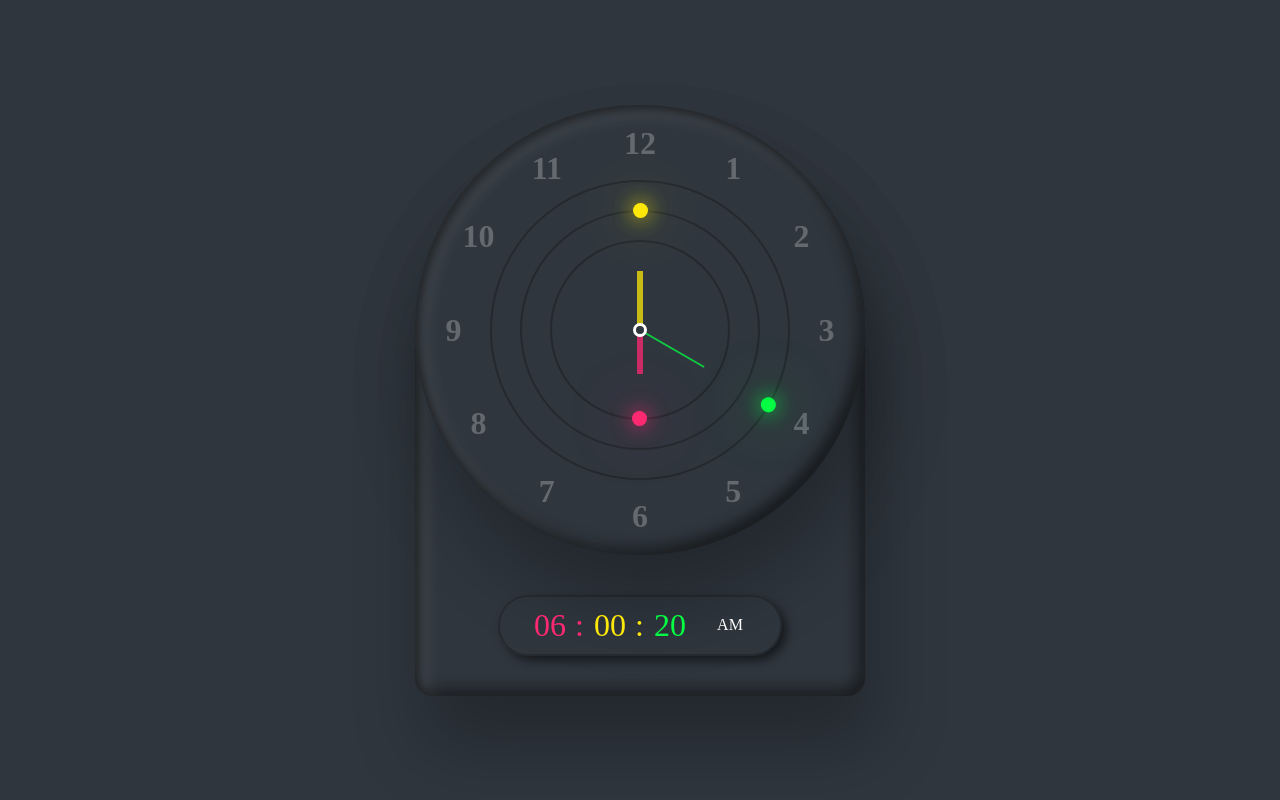
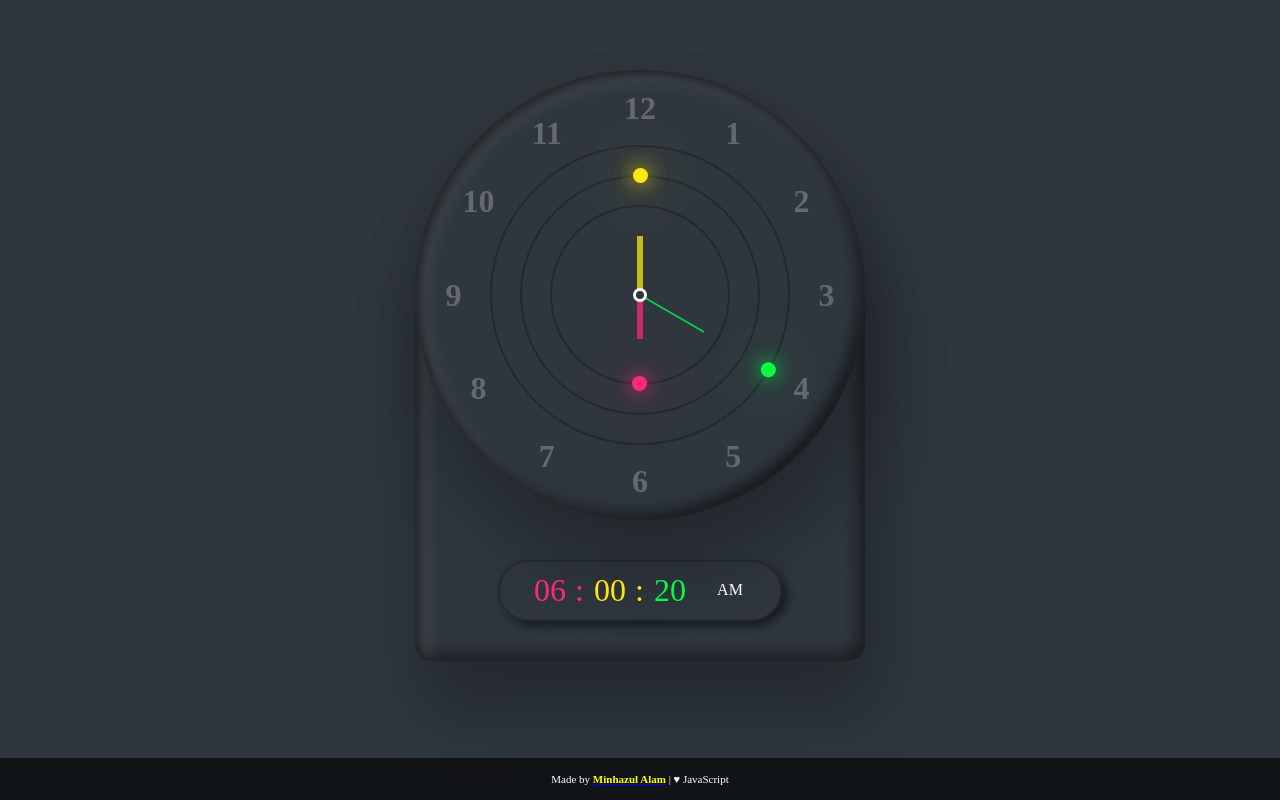
Before and after one commit to minhazul69/js-analog-clock, a plain HTML site: page index.html in a window 1280 px wide. Drawn offline with Linux system fonts and the light colour scheme.

Commit message:
footer added

```diff
--- a/index.html
+++ b/index.html
@@ -8,12 +8,17 @@
     <title>JS - Analog Clock</title>
   </head>
   <body>
+    <div style="padding-bottom: 70px">
       <div class="container">
         <!-- START ANALOG CLOCK -->
         <div class="clock">
           <div class="circle" id="sc" style="--clr: #04fc43"><i></i></div>
-        <div class="circle circle2" id="mn" style="--clr: #fee809"><i></i></div>
-        <div class="circle circle3" id="hr" style="--clr: #ff2972"><i></i></div>
+          <div class="circle circle2" id="mn" style="--clr: #fee809">
+            <i></i>
+          </div>
+          <div class="circle circle3" id="hr" style="--clr: #ff2972">
+            <i></i>
+          </div>
           <span style="--i: 1"><b>1</b></span>
           <span style="--i: 2"><b>2</b></span>
           <span style="--i: 3"><b>3</b></span>
@@ -38,6 +43,17 @@
         </div>
         <!-- END DIGITAL CLOCK -->
       </div>
+    </div>
+    <!-- FOOTER SECTION -->
+    <div class="footer">
+      <h6 style="font-size: 11px; font-weight: 400">
+        Made by
+        <a href="https://www.facebook.com/minhazul69/" target="_blank"
+          ><strong style="color: yellow">Minhazul Alam</strong></a
+        >
+        | <strong>&hearts;</strong> JavaScript
+      </h6>
+    </div>
     <script src="script.js  "></script>
   </body>
 </html>
--- a/script.js
+++ b/script.js
@@ -32,4 +32,5 @@ setInterval(() => {
   hour.innerHTML = h;
   minutes.innerHTML = m;
   seconds.innerHTML = s;
+  ampm.innerHTML = am;
 });
--- a/style.css
+++ b/style.css
@@ -156,3 +156,16 @@ body {
     opacity: 0;
   }
 }
+.footer {
+  text-align: center;
+  padding: 15px 0;
+  position: absolute;
+  width: 100%;
+  bottom: 0;
+  background-color: rgba(0, 0, 0, 0.61);
+  color: #fff;
+  margin-top: 200px;
+  bottom: 0;
+  position: fixed;
+  font-size: 1.3em;
+}
```
Lines whose indentation alone changed are shown as unchanged.
